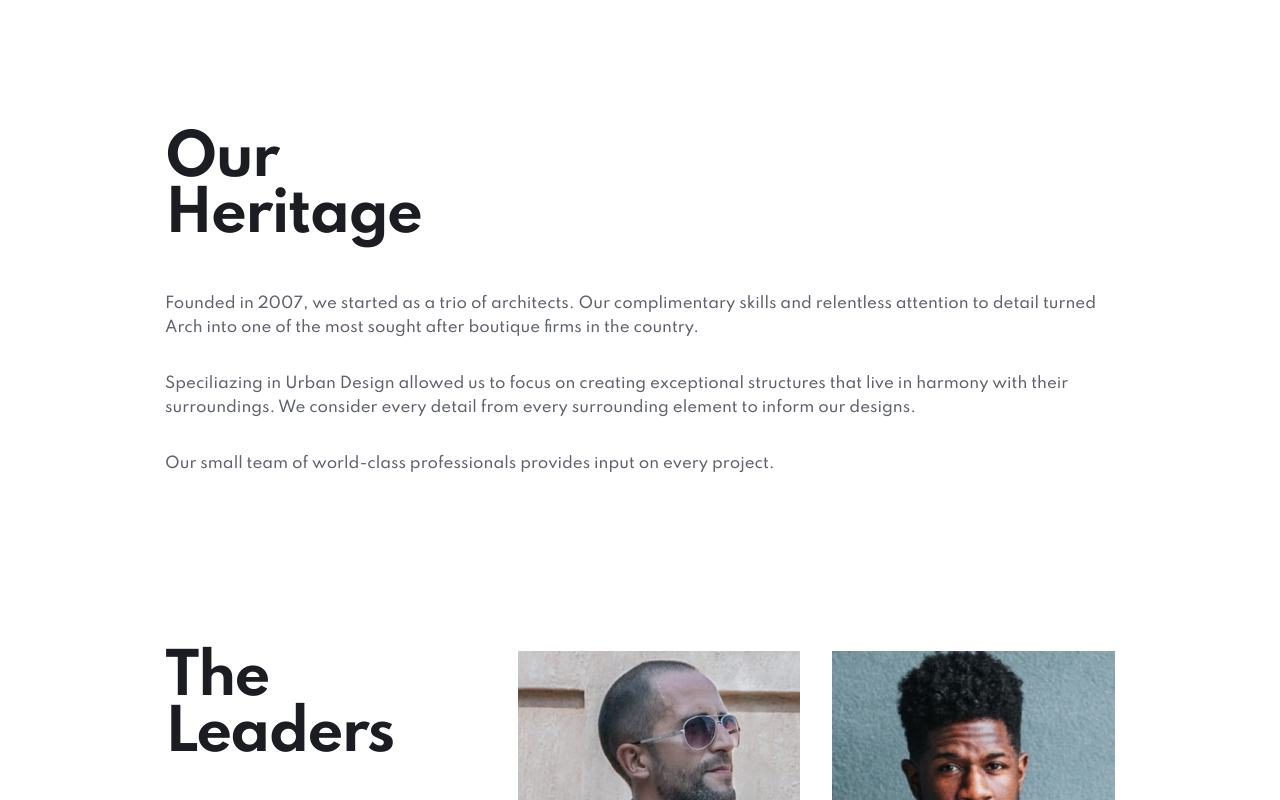
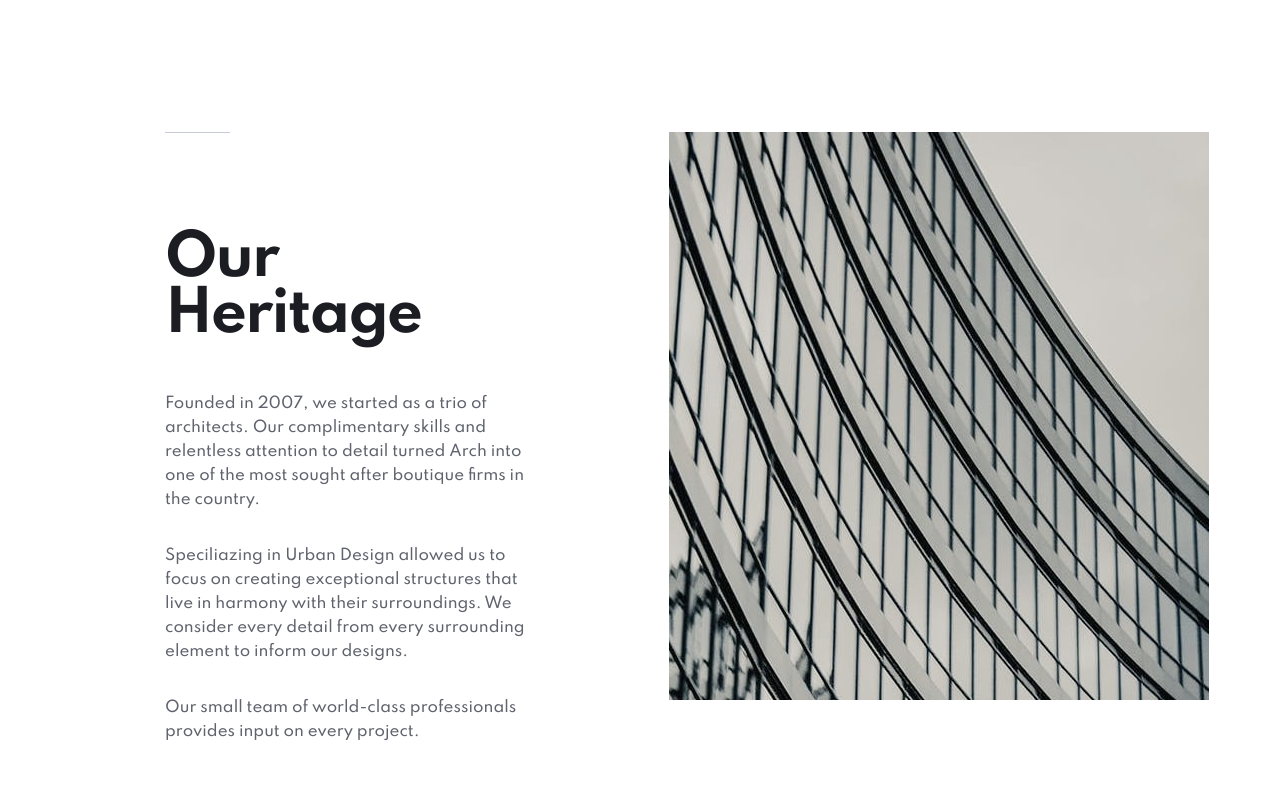
Before and after one commit to Ukhu/arch-studio, a Next.js app: page /about in a window 1280 px wide. Shown: the part 940-1740 px from the top of the page. Built offline with nearby package versions, Linux system fonts and the light colour scheme.

Commit message:
make heritage section responsive

```diff
--- a/pages/about.tsx
+++ b/pages/about.tsx
@@ -1,9 +1,11 @@
 import Head from "next/head";
+import Image from "next/image";
 
 import JakeImg from "../assets/images/leaders/avatar-jake.jpg";
 import ThompsonImg from "../assets/images/leaders/avatar-thompson.jpg";
 import JacksonImg from "../assets/images/leaders/avatar-jackson.jpg";
 import MariaImg from "../assets/images/leaders/avatar-maria.jpg";
+import HeritageImg from "../assets/images/image-heritage.jpg";
 
 import Tag from "../components/Tag";
 import Header from "../components/Header";
@@ -23,25 +25,37 @@ function About() {
       <Header />
       <PageHero />
       <section className={style.our_heritage}>
+        <div className={style.our_heritage_content}>
+          <div className={style.divider} />
           <h2 className={style.about_heading}>
             <span>Our</span>
             <span>Heritage</span>
           </h2>
           <p className={style.our_heritage_summary}>
-          Founded in 2007, we started as a trio of architects. Our complimentary
-          skills and relentless attention to detail turned Arch into one of the
-          most sought after boutique firms in the country.
+            Founded in 2007, we started as a trio of architects. Our
+            complimentary skills and relentless attention to detail turned Arch
+            into one of the most sought after boutique firms in the country.
           </p>
           <p className={style.our_heritage_summary}>
             Speciliazing in Urban Design allowed us to focus on creating
             exceptional structures that live in harmony with their surroundings.
-          We consider every detail from every surrounding element to inform our
-          designs.
+            We consider every detail from every surrounding element to inform
+            our designs.
           </p>
           <p className={style.our_heritage_summary}>
             Our small team of world-class professionals provides input on every
             project.
           </p>
+        </div>
+
+        <div className={style.our_heritage_image}>
+          <Image
+            src={HeritageImg}
+            alt="Heritage image"
+            layout="responsive"
+            objectFit="cover"
+          />
+        </div>
       </section>
       <section className={style.our_leaders}>
         <h2 className={style.about_heading}>
--- a/styles/pages/About.module.scss
+++ b/styles/pages/About.module.scss
@@ -1,6 +1,8 @@
 @import "../shared/index.scss";
 
 .our_heritage {
+  display: flex;
+  justify-content: space-between;
   margin: 0 2rem;
   margin-bottom: 4.5rem;
 
@@ -12,6 +14,34 @@
   @media screen and (min-width: $laptop) {
     margin: 0 10.3125rem;
     margin-bottom: 10.9375rem;
+  }
+}
+
+.divider {
+  display: none;
+
+  @media screen and (min-width: $tablet) {
+    display: block;
+    background-color: #c8ccd8;
+    margin-bottom: 6.1875rem;
+    height: 1px;
+    width: 4.0625rem;
+  }
+}
+
+.our_heritage_content {
+  @media screen and (min-width: $laptop) {
+    margin-right: 7.75rem;
+  }
+}
+
+.our_heritage_image {
+  display: none;
+
+  @media screen and (min-width: $laptop) {
+    flex-shrink: 0;
+    width: 33.75rem;
+    display: block;
   }
 }
 
```
Also changed, not shown: assets/images/image-heritage.jpg (added). Lines whose indentation alone changed are shown as unchanged.
